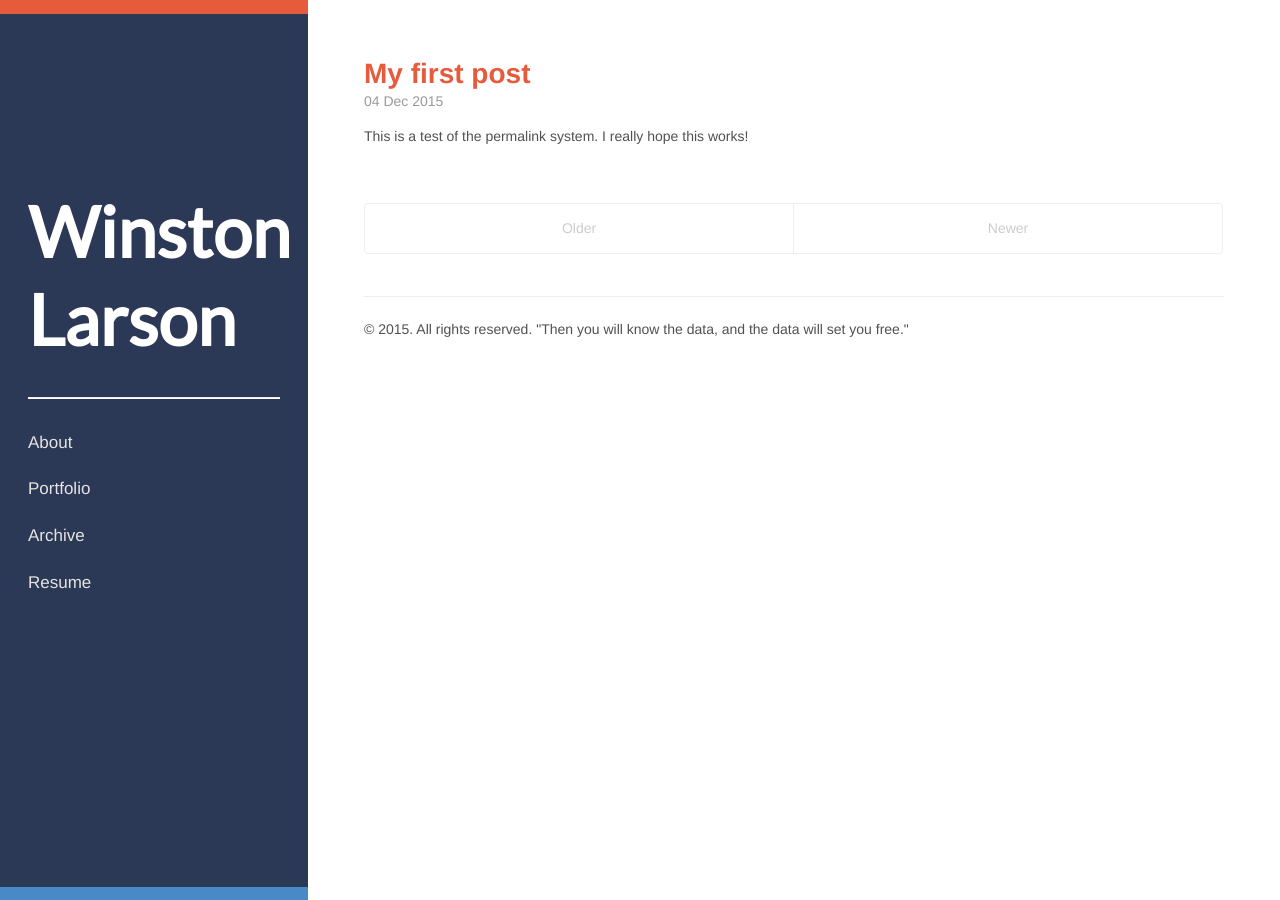
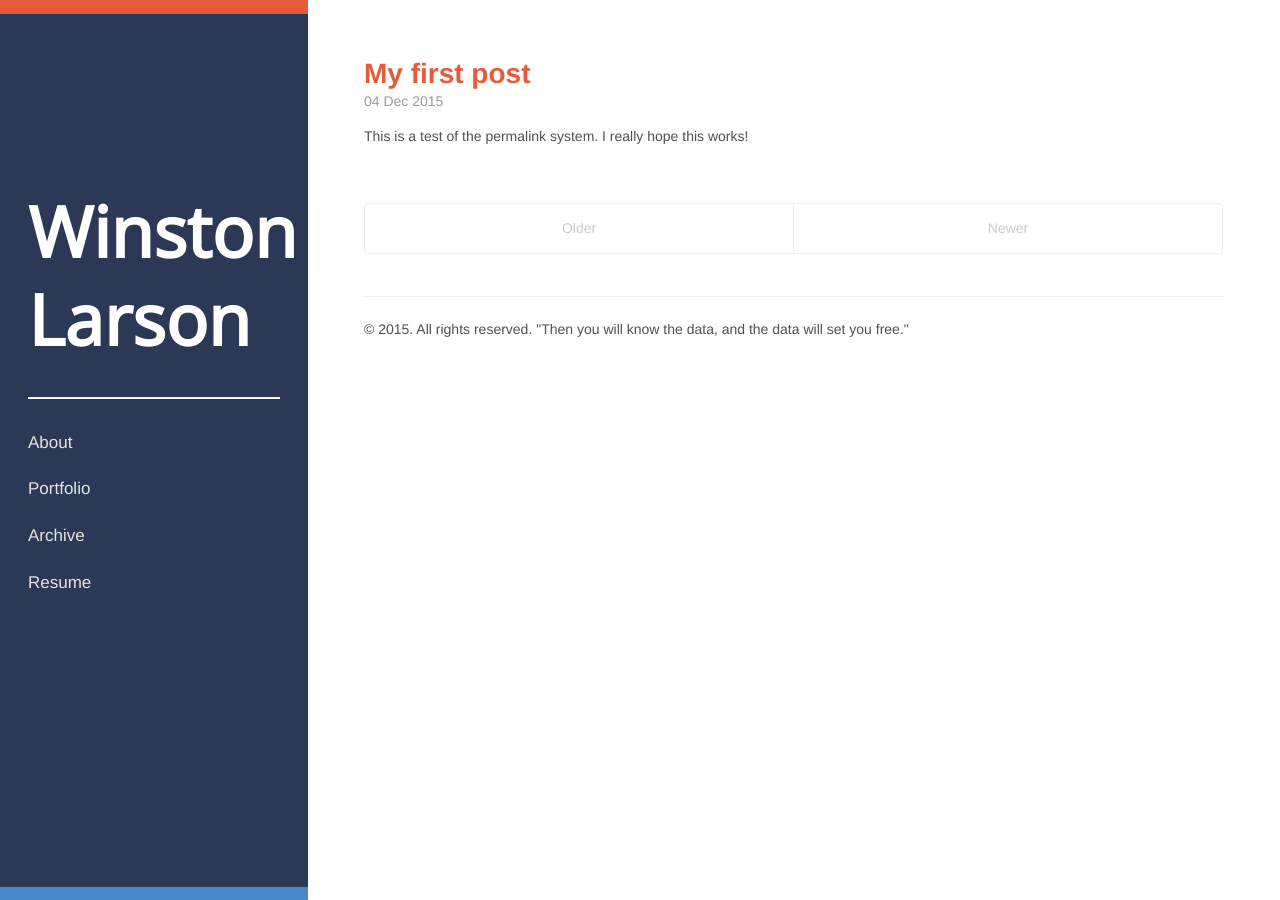
Before and after one commit to winstonlarson/old_website, a Jekyll site: the page built from index.html, in a window 1280 px wide. Built offline with Jekyll 4.4.1, drawn with Linux system fonts in a browser that asks for light colours; some web fonts are replaced; the list of posts is cut into pages by our own code.

Commit message:
fixed font

```diff
--- a/_includes/head.html
+++ b/_includes/head.html
@@ -21,7 +21,7 @@
   <!-- <link rel="stylesheet" href="http://fonts.googleapis.com/css?family=PT+Sans:400,400italic,700|Abril+Fatface"> -->
   <link rel="stylesheet" type="text/css" href="//fonts.googleapis.com/css?family=Muli" />
   <link href='https://fonts.googleapis.com/css?family=Poiret+One' rel='stylesheet' type='text/css'>
-  <link href='https://fonts.googleapis.com/css?family=Lato' rel='stylesheet' type='text/css'>
+  <link href='https://fonts.googleapis.com/css?family=Open+Sans' rel='stylesheet' type='text/css'>
   <!-- Icons -->
   <link rel="apple-touch-icon-precomposed" sizes="144x144" href="{{ site.baseurl }}public/apple-touch-icon-144-precomposed.png">
   <link rel="shortcut icon" href="{{ site.baseurl }}public/favicon.ico">
--- a/public/css/hyde.css
+++ b/public/css/hyde.css
@@ -119,7 +119,7 @@
 .sidebar-about h1 {
   color: #2B3856;
   margin-top: 0;
-  font-family: 'Lato', Helvetica, Arial, sans-serif;
+  font-family: 'Open Sans', Helvetica, Arial, sans-serif;
   font-size: 5rem;
   text-decoration: none;
 }
```
Also changed, not shown: 11 other files.
